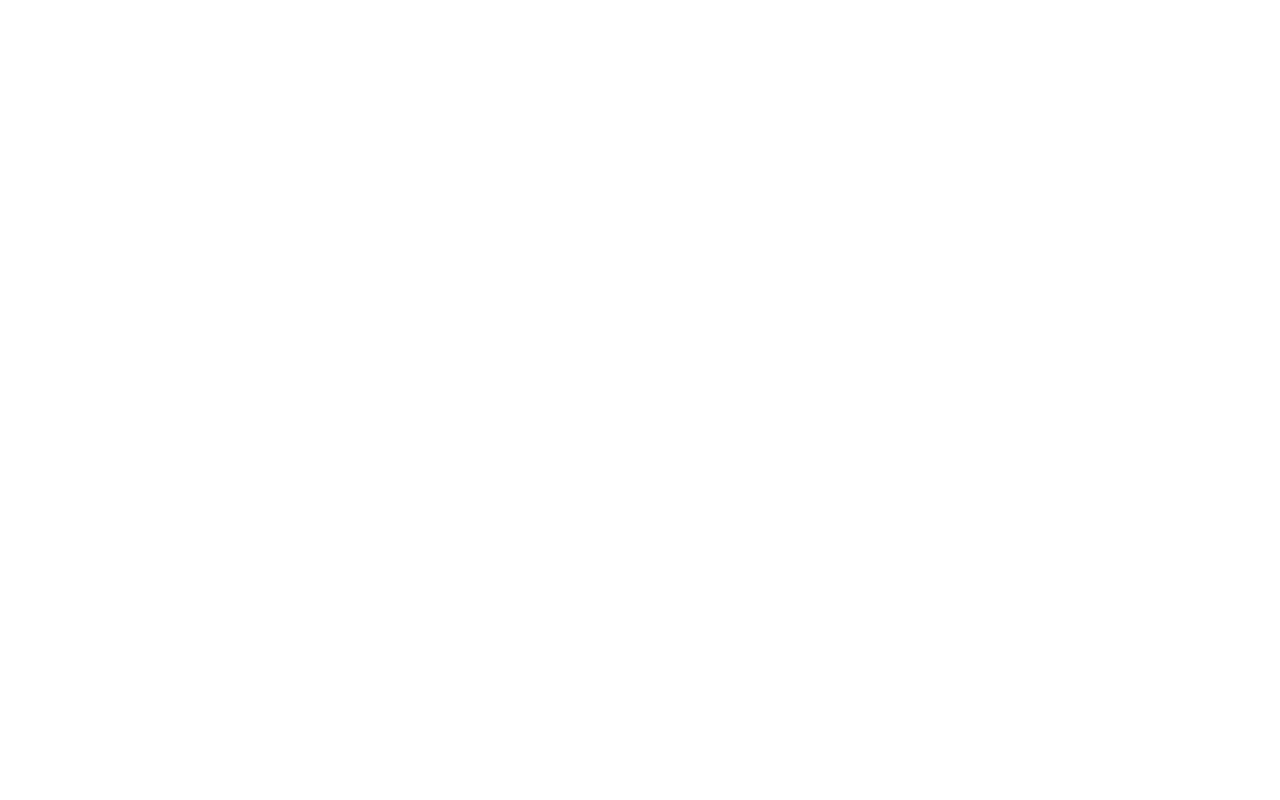
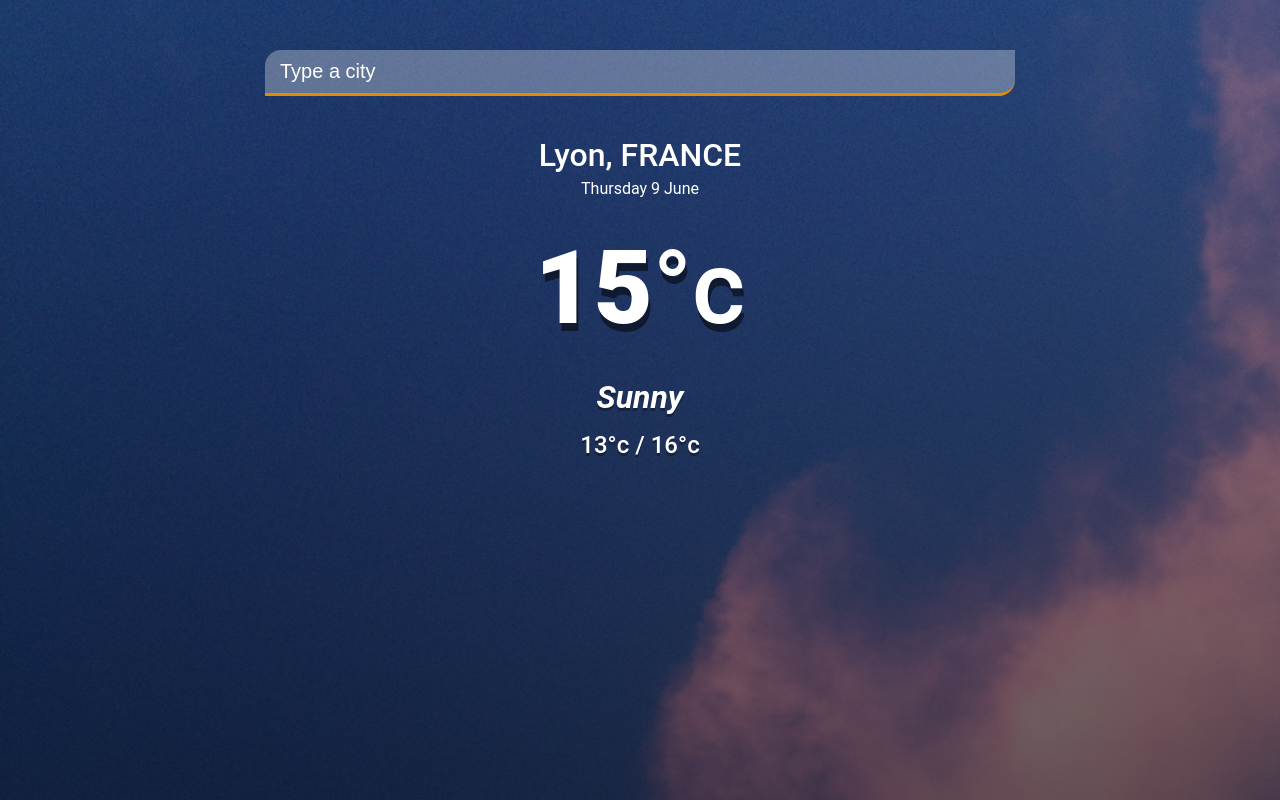
Before and after one commit to alexandre-soares/weatherapp-js, a plain HTML site: page index.html in a window 1280 px wide. Drawn offline with Linux system fonts and the light colour scheme.

Commit message:
adding some styles

```diff
--- a/index.html
+++ b/index.html
@@ -7,7 +7,27 @@
 		<link rel="stylesheet" href="./style.css" />
 	</head>
 	<body>
-		<header></header>
+		<div class="app-wrap">
+			<header>
+				<input
+					type="text"
+					autocomplete="off"
+					class="search-box"
+					placeholder="Type a city"
+				/>
+			</header>
+			<main>
+				<section class="location">
+					<div class="city">Lyon, FRANCE</div>
+					<div class="date">Thursday 9 June</div>
+				</section>
+				<div class="current">
+					<div class="temp">15<span>°c</span></div>
+					<div class="weather">Sunny</div>
+					<div class="hi-low">13°c / 16°c</div>
+				</div>
+			</main>
+		</div>
 		<script src="./app.js"></script>
 	</body>
 </html>
--- a/style.css
+++ b/style.css
@@ -0,0 +1,103 @@
+* {
+	margin: 0;
+	padding: 0;
+	box-sizing: border-box;
+}
+
+body {
+	font-family: "Roboto";
+	background-image: url("./bg.jpg");
+	background-size: cover;
+	background-repeat: no-repeat;
+	background-position: top;
+}
+
+.app-wrap {
+	display: flex;
+	flex-direction: column;
+	min-height: 100vh;
+	background-image: linear-gradient(
+		to bottom,
+		rgba(0, 0, 0, 0.3),
+		rgba(0, 0, 0, 0.6)
+	);
+}
+
+header {
+	display: flex;
+	justify-content: center;
+	align-items: center;
+	padding: 50px 15px 15px;
+}
+
+header input {
+	width: 60%;
+	min-width: 280px;
+	padding: 10px 15px;
+	border: none;
+	outline: none;
+	background-color: rgba(255, 255, 255, 0.3);
+	border-radius: 16px 0 16px 0;
+	border-bottom: 3px solid #df8e00;
+	color: white;
+	font-size: 20px;
+	font-weight: 300;
+	transition: all 0.2s ease-out;
+}
+
+header input::placeholder {
+	color: white;
+}
+
+header input:focus {
+	background-color: rgba(255, 255, 255, 0.6);
+}
+
+main {
+	flex: 1 1 100%;
+	padding: 25px 25px 50px;
+	display: flex;
+	flex-direction: column;
+	align-items: center;
+	text-align: center;
+}
+
+.location .city {
+	color: white;
+	font-size: 32px;
+	font-weight: 500;
+	margin-bottom: 5px;
+}
+
+.location .date {
+	color: white;
+	font-size: 16px;
+}
+
+.current .temp {
+	color: white;
+	font-size: 102px;
+	font-weight: 900;
+	margin: 30px 0;
+	text-shadow: 2px 8px rgba(0, 0, 0, 0.5);
+}
+
+.current .temp span {
+	font-weight: 500;
+}
+
+.current .weather {
+	color: white;
+	font-size: 32px;
+	font-weight: 700;
+	font-style: italic;
+	margin-bottom: 15px;
+	text-shadow: 0px 3px rgba(0, 0, 0, 0.3);
+}
+
+.current .hi-low {
+	color: white;
+	font-size: 24px;
+	font-weight: 500;
+	text-shadow: 0px 3px rgba(0, 0, 0, 0.3);
+}
```
Also changed, not shown: bg.jpg (added).
